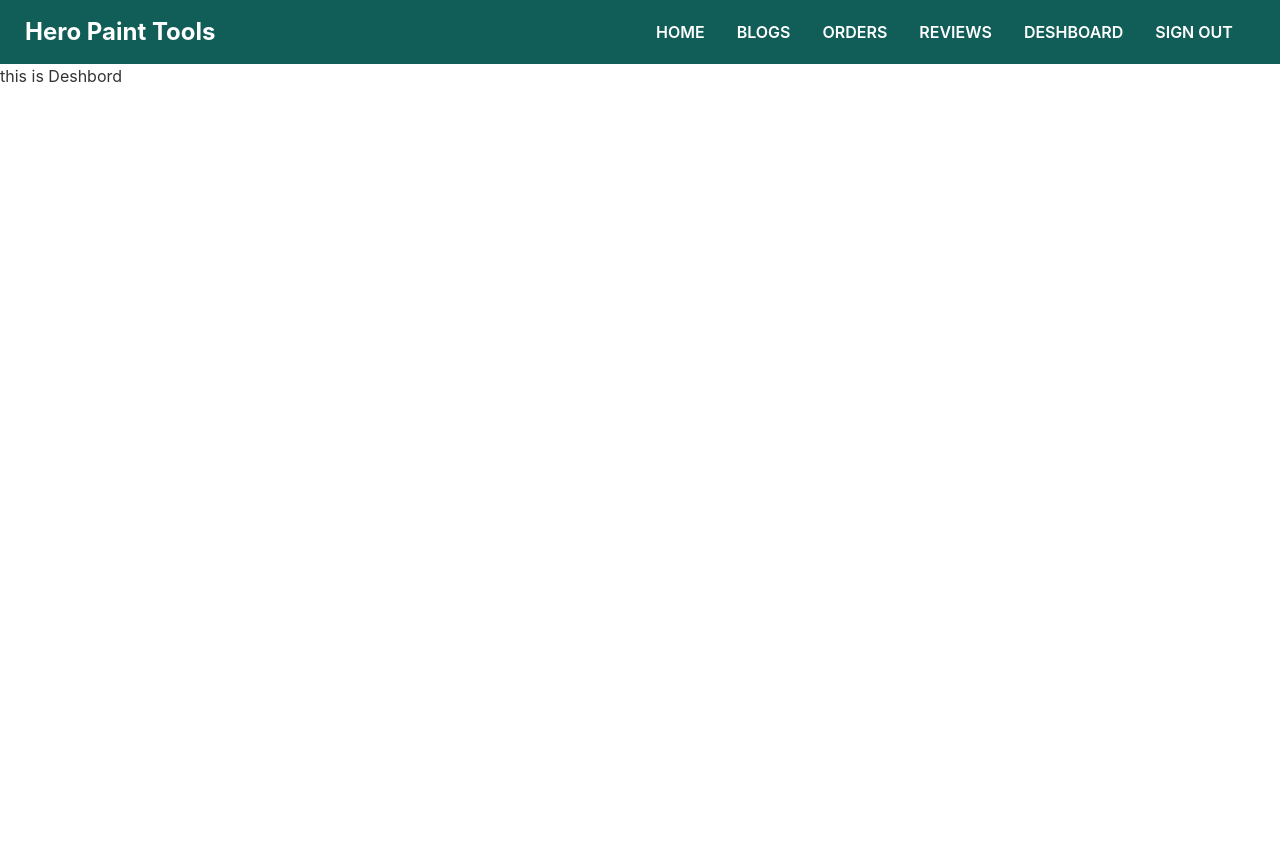
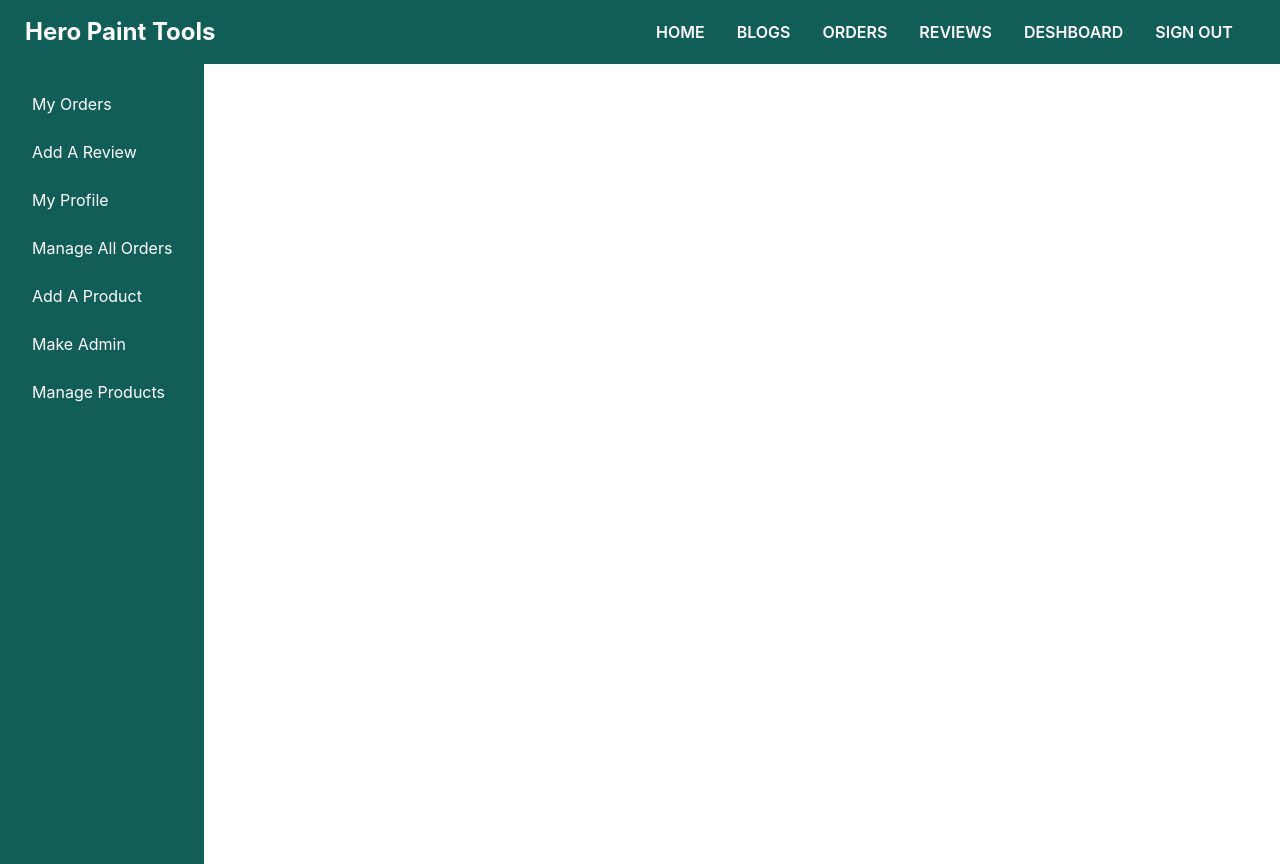
Before and after one commit to Taposhpaul1998/Paint-tools-manufacturer-clint, a React (Create React App) app: page /deshbord in a window 1280 px wide. Before the commit the page ends 800 px from the top, so only its background shows below. Built offline with nearby package versions, Linux system fonts and the light colour scheme; no server answers; sample sign-in values are in the browser's storage.

Commit message:
create deshbord nav

```diff
--- a/src/App.js
+++ b/src/App.js
@@ -6,6 +6,8 @@ import Erorr from './pages/Erorr/Erorr';
 import Login from './pages/Login/Login/Login';
 import Signup from './pages/Login/Signup/Signup';
 import Deshbord from './pages/Deshbord/Deshbord/Deshbord';
+import RequireAuth from './pages/Login/RequriAuth/RequriAuth';
+
 
 function App() {
   return (
@@ -13,7 +15,9 @@ function App() {
       <Navber></Navber>
       <Routes>
         <Route path="/" element={<Home></Home>}></Route>
-        <Route path="/deshbord" element={<Deshbord></Deshbord>}></Route>
+        <Route path="/deshbord" element={
+          <RequireAuth><Deshbord></Deshbord></RequireAuth>
+        }></Route>
         <Route path="/login" element={<Login></Login>}></Route>
         <Route path="/signup" element={<Signup></Signup>}></Route>
         <Route path="/*" element={<Erorr></Erorr>}></Route>
--- a/src/pages/Deshbord/Deshbord/Deshbord.js
+++ b/src/pages/Deshbord/Deshbord/Deshbord.js
@@ -1,9 +1,26 @@
 import React from 'react';
+import { Link, Outlet } from 'react-router-dom';
 
 const Deshbord = () => {
     return (
-        <div>
-            <h2>this is Deshbord</h2>
+        <div class="drawer drawer-mobile">
+            <input id="dashboard-sidebar" type="checkbox" class="drawer-toggle" />
+            <div class="drawer-content">
+                <Outlet></Outlet>
+            </div>
+            <div class="drawer-side ">
+                <label for="dashboard-sidebar" class="drawer-overlay"></label>
+                <ul class="menu p-4 overflow-y-auto w-78 bg-teal-800 text-white">
+                    <li><Link to="/dashboard">My Orders</Link></li>
+                    <li><Link to="/dashboard/review">Add A Review</Link></li>
+                    <li><Link to="/dashboard/profile">My Profile</Link></li>
+                    <li><Link to="/dashboard/orders">Manage All Orders</Link></li>
+                    <li><Link to="/dashboard/addProduct">Add A Product</Link></li>
+                    <li><Link to="/dashboard/admin">Make Admin</Link></li>
+                    <li><Link to="/dashboard/manafeProducts">Manage Products</Link></li>
+                </ul>
+
+            </div>
         </div>
     );
 };
--- a/src/pages/Login/RequreAuth/RequreAuth.js
+++ b/src/pages/Login/RequriAuth/RequriAuth.js
@@ -2,15 +2,17 @@ import React from 'react';
 import { useAuthState } from 'react-firebase-hooks/auth';
 import { Navigate, useLocation } from 'react-router-dom';
 import auth from '../../../firebaseinit';
+import Loading from '../../Shear/Loading/Loading';
+
 
 const RequireAuth = ({ children }) => {
-    const [user, Loading] = useAuthState(auth);
+    const [user, Loadings] = useAuthState(auth);
     const location = useLocation();
-    if (Loading) {
+    if (Loadings) {
         return <Loading></Loading>
     }
     if (!user) {
-        return <Navigate to="/login" state={{ from: location }}></Navigate>
+        return <Navigate to="/signin" state={{ from: location }} replace></Navigate>
     }
     return children;
 };
```
